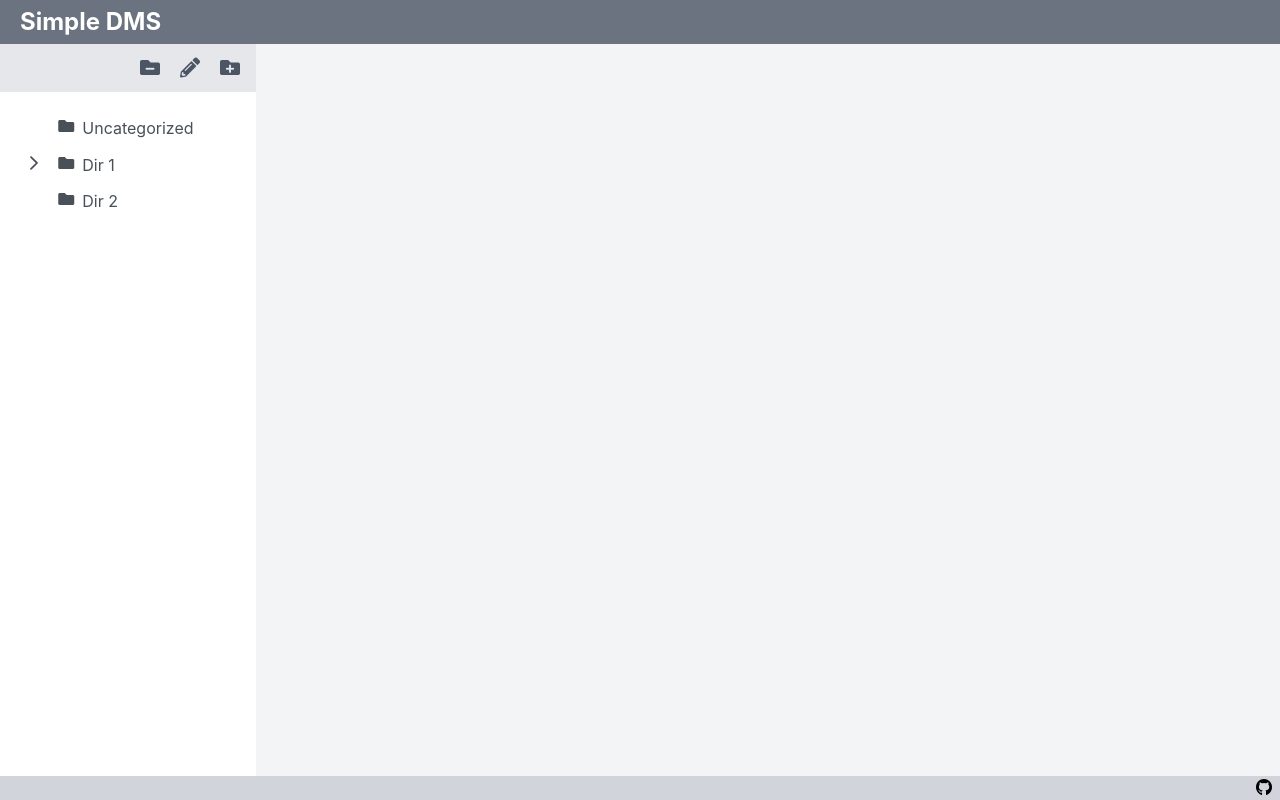
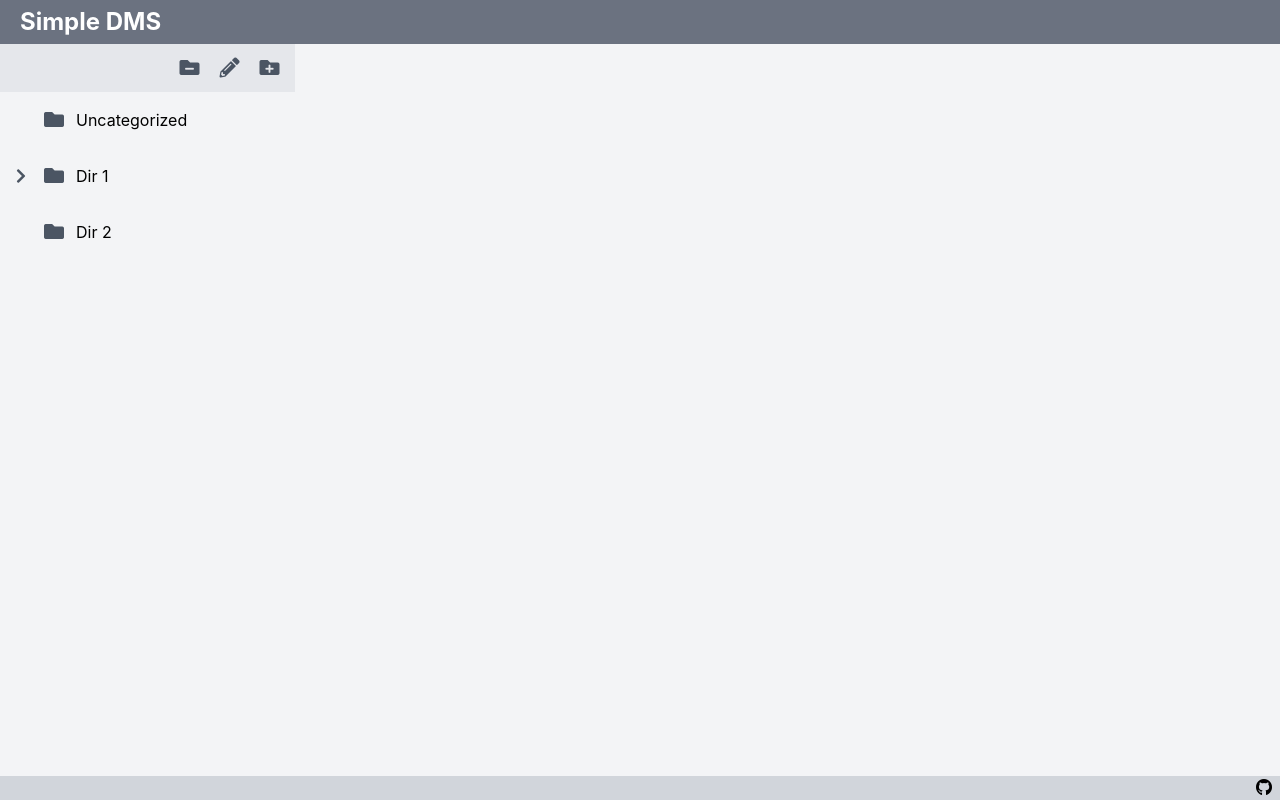
Before and after one commit to s-schoen/simple-dms, a Vue app in the folder src/frontend/: page / in a window 1280 px wide. Built offline with nearby package versions, Linux system fonts and the light colour scheme.

Commit message:
implement custom directory tree view

```diff
--- a/src/frontend/src/App.vue
+++ b/src/frontend/src/App.vue
@@ -13,8 +13,9 @@
   <div class="bg-gray-100 h-screen w-screen flex flex-col">
     <TheHeader />
     <div class="flex flex-auto h-full">
-      <DirectoryView
+      <DirectoryTreeView
         :directories="directoryItems"
+        :selected="selectedDirectory ? selectedDirectory.id : null"
         @selection-changed="handleDirectorySelectionChanged"
         @add="handleDirectoryAddRequest"
         @delete="handleDirectoryDeleteRequest"
@@ -31,7 +32,7 @@ import ConfirmDialog from "primevue/confirmdialog";
 import TheHeader from "@/components/TheHeader";
 import TheFooter from "@/components/TheFooter";
 import InputDialog from "@/components/InputDialog";
-import DirectoryView from "@/components/DirectoryView.vue";
+import DirectoryTreeView from "@/components/DirectoryTreeView";
 import useDirectories from "@/hooks/use-directories";
 import { useConfirm } from "primevue/useconfirm";
 import { ref } from "vue";
@@ -40,9 +41,9 @@ export default {
   components: {
     TheHeader,
     TheFooter,
-    DirectoryView,
     ConfirmDialog,
     InputDialog,
+    DirectoryTreeView,
   },
   setup() {
     const confirm = useConfirm();
@@ -60,7 +61,8 @@ export default {
     // directory view
 
     const dirs = useDirectories();
-    const directoryItems = dirs.directoryMenuItems;
+    const directoryItems = dirs.directoryTree;
+    const selectedDirectory = dirs.selectedDirectory;
 
     const handleDirectorySelectionChanged = (selection) => {
       dirs.select(selection);
@@ -122,6 +124,7 @@ export default {
       inputDialogVisible,
       inputDialogData,
       directoryItems,
+      selectedDirectory,
       handleDirectorySelectionChanged,
       handleDirectoryAddRequest,
       handleDirectoryDeleteRequest,
--- /dev/null
+++ b/src/frontend/src/components/DirectoryTreeItem.vue
@@ -0,0 +1,73 @@
+<template>
+  <div
+    :class="[
+      'flex',
+      'items-center',
+      'cursor-pointer',
+      'p-4',
+      'hover:bg-gray-300',
+      'transform',
+      'duration-200',
+      'ease-in-out',
+      'select-none',
+      { 'bg-gray-300': selected === item.id },
+    ]"
+    @click="onItemClick(item.id)"
+    @dblclick="expanded = !expanded"
+  >
+    <div class="w-4">
+      <i
+        v-if="item.children.length > 0"
+        :class="[
+          'fas',
+          'text-gray-600',
+          'hover:scale-150',
+          'transform',
+          'duration-200',
+          'ease-in-out',
+          { 'fa-chevron-right': !expanded },
+          { 'fa-chevron-down': expanded },
+        ]"
+        @click.prevent="expanded = !expanded"
+      />
+    </div>
+    <i class="ml-3 fas fa-folder text-xl text-gray-600" />
+    <span class="ml-3">{{ item.name }}</span>
+  </div>
+  <div v-show="expanded" class="ml-5">
+    <DirectoryTreeItem
+      v-for="dir in item.children"
+      :key="dir.id"
+      :item="dir"
+      @select="onItemClick"
+      :selected="selected"
+    />
+  </div>
+</template>
+
+<script>
+import { ref } from "vue";
+
+export default {
+  props: {
+    item: {
+      type: Object,
+    },
+    selected: {
+      type: String,
+    },
+  },
+  emits: ["select"],
+  setup(props, { emit }) {
+    const expanded = ref(false);
+
+    const onItemClick = (id) => {
+      emit("select", id);
+    };
+
+    return { onItemClick, expanded };
+  },
+};
+</script>
+
+<style scoped></style>
--- /dev/null
+++ b/src/frontend/src/components/DirectoryTreeView.vue
@@ -0,0 +1,55 @@
+<template>
+  <div class="w-96">
+    <div class="h-12 bg-gray-200 flex items-center justify-end p-4">
+      <i class="fas fa-folder-minus btn-icon" @click="onDeleteDirectory" />
+      <i class="ml-5 fas fa-pencil-alt btn-icon" @click="onEditDirectory" />
+      <i class="ml-5 fas fa-folder-plus btn-icon" @click="onAddDirectory" />
+    </div>
+    <div class="">
+      <div v-for="dir in directories" :key="dir.id">
+        <DirectoryTreeItem
+          :item="dir"
+          :selected="selected"
+          @select="onItemClick"
+        />
+      </div>
+    </div>
+  </div>
+</template>
+
+<script>
+import DirectoryTreeItem from "@/components/DirectoryTreeItem";
+
+export default {
+  components: { DirectoryTreeItem },
+  props: {
+    directories: {
+      type: Array,
+    },
+    selected: {
+      type: String,
+    },
+  },
+  emits: ["selection-changed", "add", "delete", "edit"],
+  setup(props, { emit }) {
+    const onItemClick = (id) => {
+      emit("selection-changed", id);
+    };
+    const onAddDirectory = () => {
+      emit("add");
+    };
+
+    const onDeleteDirectory = () => {
+      emit("delete");
+    };
+
+    const onEditDirectory = () => {
+      emit("edit");
+    };
+
+    return { onItemClick, onAddDirectory, onDeleteDirectory, onEditDirectory };
+  },
+};
+</script>
+
+<style scoped></style>
--- a/src/frontend/src/components/DirectoryView.vue
+++ /dev/null
@@ -1,72 +0,0 @@
-<template>
-  <div class="w-80 bg-white h-full">
-    <div class="h-12 bg-gray-200 flex items-center justify-end p-4">
-      <i class="fas fa-folder-minus btn-icon" @click="onDeleteDirectory" />
-      <i class="ml-5 fas fa-pencil-alt btn-icon" @click="onEditDirectory" />
-      <i class="ml-5 fas fa-folder-plus btn-icon" @click="onAddDirectory" />
-    </div>
-    <Tree
-      class="h-auto"
-      :value="directories"
-      selectionMode="single"
-      v-model:selectionKeys="selectedDirectory"
-    >
-      <template #default="slotProps">
-        <div class="flex items-center">
-          <i class="mr-2 fas fa-folder" />
-          <span class="mt-1">{{ slotProps.node.label }}</span>
-        </div>
-      </template>
-    </Tree>
-  </div>
-</template>
-
-<script>
-import Tree from "primevue/tree";
-import { ref, watch } from "vue";
-
-export default {
-  components: { Tree },
-  props: {
-    directories: {
-      type: Array,
-    },
-    selection: {
-      type: String,
-      default: null,
-    },
-  },
-  setup(props, { emit }) {
-    const selectedDirectory = ref(props.selection);
-
-    const getDirectoryIdFromSelection = () => {
-      return Object.keys(selectedDirectory.value)[0] + "";
-    };
-
-    const onAddDirectory = () => {
-      emit("add");
-    };
-
-    const onDeleteDirectory = () => {
-      emit("delete", getDirectoryIdFromSelection());
-    };
-
-    const onEditDirectory = () => {
-      emit("edit", getDirectoryIdFromSelection());
-    };
-
-    watch(selectedDirectory, () => {
-      emit("selectionChanged", getDirectoryIdFromSelection());
-    });
-
-    return {
-      selectedDirectory,
-      onAddDirectory,
-      onDeleteDirectory,
-      onEditDirectory,
-    };
-  },
-};
-</script>
-
-<style scoped></style>
--- a/src/frontend/src/hooks/use-directories.js
+++ b/src/frontend/src/hooks/use-directories.js
@@ -96,6 +96,7 @@ export default function () {
   return {
     selectedDirectory,
     directories: flatDirectories,
+    directoryTree,
     directoryMenuItems,
     getById: function (id) {
       return flatDirectories.value.find((d) => d.id === id);
```
